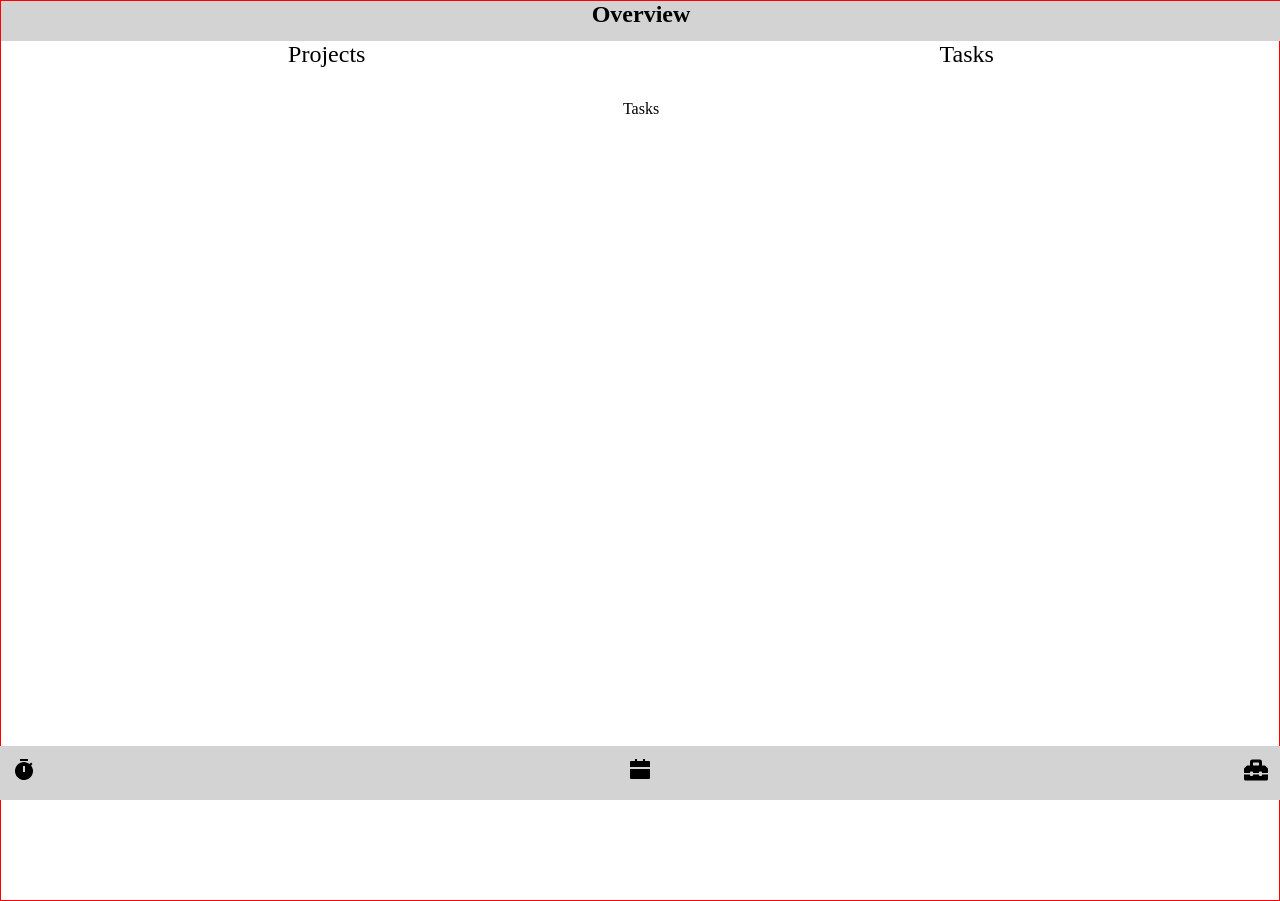
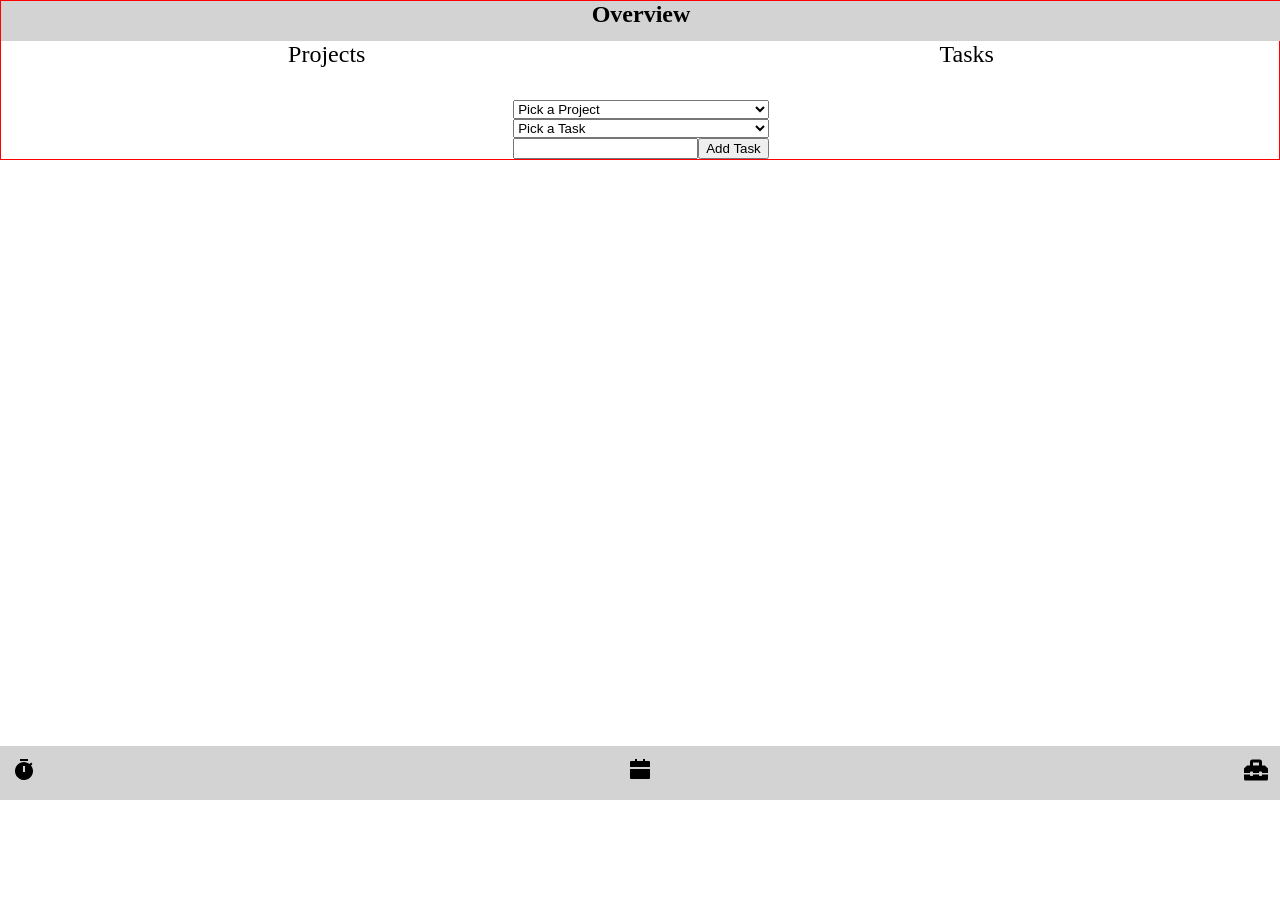
Before and after one commit to Zerowhizkey/Time-tracking-app, a React (Vite) app: page /overview/tasks in a window 1280 px wide. After the commit the page ends 800 px from the top, so only its background shows below. Built offline with nearby package versions, Linux system fonts and the light colour scheme; data requests are answered from the project's data file.

Commit message:
did alot

```diff
--- a/db.json
+++ b/db.json
@@ -1,21 +1,46 @@
 {
   "projects": [
     {
-      "id": 1,
+      "id": "9d6eda63-a6ca-4ddd-975f-bddaba0a31b3",
       "name": "Projekt nr 1",
       "color": "#4E0E9F"
     },
     {
-      "id": "d16f4fd0-d03a-4b66-b0ec-924cdf9668b1",
-      "name": "hej",
+      "id": "19507d66-74c1-41dc-94c5-92d82d653ea0",
+      "name": "lol",
+      "color": "#1e1f21ff"
+    },
+    {
+      "id": "cfb2331a-7672-4680-baec-d88183b3baab",
+      "name": "hejsan",
+      "color": "#5e72e4"
+    },
+    {
+      "id": "27b5102f-52f6-4c5e-8b05-531fb0c54369",
+      "name": "gegeg",
       "color": "#5e72e4"
     }
   ],
   "tasks": [
     {
       "id": 11,
-      "projectId": 1,
+      "projectId": "9d6eda63-a6ca-4ddd-975f-bddaba0a31b3",
       "title": "Läsa genom Reacts nya dokumentation"
+    },
+    {
+      "id": 22,
+      "projectId": "19507d66-74c1-41dc-94c5-92d82d653ea0",
+      "title": "Det funkar ?"
+    },
+    {
+      "id": "ead7f0e9-fe57-4562-abb1-3ff7e93cc846",
+      "projectId": "9d6eda63-a6ca-4ddd-975f-bddaba0a31b3",
+      "title": "Hej kanske funkar ?"
+    },
+    {
+      "id": "a2ad03f1-b9d2-40ee-9580-2128548653c8",
+      "projectId": "27b5102f-52f6-4c5e-8b05-531fb0c54369",
+      "title": "hehehehe"
     }
   ],
   "timelogs": [
--- a/package.json
+++ b/package.json
@@ -6,7 +6,7 @@
 	"scripts": {
 		"dev": "vite",
 		"dev:host": "vite --host",
-		"json:server": "json-server --watch db.json --host 192.168.1.86",
+		"json:server": "json-server --watch db.json",
 		"build": "vite build",
 		"preview": "vite preview"
 	},
--- a/src/App.jsx
+++ b/src/App.jsx
@@ -1,6 +1,7 @@
 import { createBrowserRouter, RouterProvider } from "react-router-dom";
-import { getProducts, getTasks, getTimes } from "./api/api";
+// import { getProducts, getTasks, getTimes } from "./api/api";
 import "./App.css";
+import { ProjectProvider } from "./context/ProjectContext";
 import Calendar from "./pages/Calendar";
 import Home from "./pages/Home";
 import Overview from "./pages/Overview";
@@ -16,12 +17,12 @@ const router = createBrowserRouter([
 			{
 				index: "/",
 				element: <Home />,
-				loader: async () => {
-					const products = await getProducts();
-					const tasks = await getTasks();
-					const times = await getTimes();
-					return { products, tasks, times };
-				},
+				// loader: async () => {
+				// 	const products = await getProducts();
+				// 	const tasks = await getTasks();
+				// 	const times = await getTimes();
+				// 	return { products, tasks, times };
+				// },
 				// loader: getProducts,
 			},
 			{
@@ -39,7 +40,7 @@ const router = createBrowserRouter([
 					{
 						path: "projects",
 						element: <Projects />,
-						loader: getProducts,
+						// loader: getProducts,
 					},
 					{
 						path: "tasks",
@@ -54,7 +55,9 @@ const router = createBrowserRouter([
 function App() {
 	return (
 		<div className="App">
-			<RouterProvider router={router} />
+			<ProjectProvider>
+				<RouterProvider router={router} />
+			</ProjectProvider>
 		</div>
 	);
 }
--- a/src/api/api.js
+++ b/src/api/api.js
@@ -1,13 +1,13 @@
 import axios from "axios";
 
-const URL = "http://192.168.1.86:3000";
+const URL = "http://localhost:3000";
 
 export const getProducts = async () => {
 	const { data } = await axios.request({
 		method: "get",
 		url: `${URL}/projects`,
 	});
-	// console.log(data);
+	console.log(data);
 	return data;
 };
 
--- /dev/null
+++ b/src/context/ProjectContext.jsx
@@ -0,0 +1,36 @@
+import { createContext, useContext, useState, useEffect } from "react";
+import axios from "axios";
+export const ProjectContex = createContext();
+
+export const ProjectProvider = ({ children }) => {
+	const [project, setProject] = useState([]);
+	const [task, setTask] = useState([]);
+	const [time, setTime] = useState([]);
+
+	useEffect(() => {
+		async function getProject() {
+			const { data } = await axios.request({
+				method: "get",
+				url: `http://localhost:3000/projects`,
+			});
+			setProject(data);
+		}
+		getProject();
+	}, []);
+
+	return (
+		<ProjectContex.Provider
+			value={{ project, setProject, task, setTask, time, setTime }}
+		>
+			{children}
+		</ProjectContex.Provider>
+	);
+};
+
+export const useProjects = () => {
+	const context = useContext(ProjectContex);
+	if (!context) {
+		throw new Error("UseProjects is outside ProjectProvider");
+	}
+	return context;
+};
--- a/src/pages/Home.jsx
+++ b/src/pages/Home.jsx
@@ -1,15 +1,15 @@
 import React from "react";
-import { useLoaderData } from "react-router-dom";
+// import { useLoaderData } from "react-router-dom";
 import styled from "styled-components";
+import { useProjects } from "../context/ProjectContext";
 
 const Container = styled.div`
 	display: grid;
 `;
 
-const ItemContainer = styled.div `
-display: grid;
-
-`
+const ItemContainer = styled.div`
+	display: grid;
+`;
 
 const Header = styled.div`
 	background-color: lightgray;
@@ -17,13 +17,14 @@ const Header = styled.div`
 `;
 
 const Home = () => {
-	const { products, tasks, times } = useLoaderData();
+	const { project } = useProjects();
+	// const { products, tasks, times } = useLoaderData();
 
-	const product = products.map((product) => {
-		return product.name;
-	});
-	console.log(product)
-
+	// const product = products.map((product) => {
+	// 	return product.name;
+	// });
+	// console.log(product)
+	console.log(project);
 	return (
 		<Container>
 			<Header>
@@ -42,14 +43,20 @@ const Home = () => {
 					</div>
 				</div>
 			</Header>
+			{project &&
+				project.map((proj) => (
+					<span key={proj.id} style={{ marginTop: "1em", display: "flex" }}>
+						{proj.name}
+					</span>
+				))}
 			<ItemContainer>
-				<p>{product}</p>
+				{/* <p>{product}</p> */}
 				{/* {products.map((product) => (
 					<div key={product.id} style={{ backgroundColor: product.color }}>
 						<p>{product.name}</p>
 					</div>
 				))} */}
-				{tasks.map((task) => (
+				{/* {tasks.map((task) => (
 					<div key={task.projectId}>
 						<p>{task.title}</p>
 					</div>
@@ -58,9 +65,9 @@ const Home = () => {
 					<div key={time.taskId}>
 						<p>
 							start: {time.start} end: {time.end}
-						</p>
-					</div>
-				))}
+						</p> */}
+				{/* </div> */}
+				{/* ))} */}
 			</ItemContainer>
 		</Container>
 	);
--- a/src/pages/Projects.jsx
+++ b/src/pages/Projects.jsx
@@ -1,9 +1,11 @@
-import React, { useEffect, useState } from "react";
+import React, { useState } from "react";
 import styled from "styled-components";
 import InputColor from "react-input-color";
 import axios from "axios";
 import { v4 as uuid } from "uuid";
-import { useLoaderData } from "react-router-dom";
+// import { useLoaderData } from "react-router-dom";
+import { useProjects } from "../context/ProjectContext";
+// import { getProducts } from "../api/api";
 
 const Container = styled.div`
 	display: grid;
@@ -17,50 +19,43 @@ const ProjectContainer = styled.div`
 `;
 
 const Projects = () => {
-	const projecto = useLoaderData();
 	const [color, setColor] = useState({});
-	const [project, setProject] = useState({});
+	const [input, setInput] = useState("");
+	const { project } = useProjects();
 	const unique_id = uuid();
-	// const handleClick = () => {};
-	useEffect(() => {
-		async function getProject() {
-			const { data } = await axios.request({
-				method: "get",
-				url: `http://192.168.1.86:3000/projects`,
-			});
-			setProject(data);
-		}
-		getProject();
-	}, []);
-	async function addProject(e) {
-		e.preventDefault();
 
+	async function addProject() {
 		const response = await axios.request({
 			method: "post",
-			url: `http://192.168.1.86:3000/projects`,
-			data: { id: unique_id, name: project, color: color.hex },
+			url: `http://localhost:3000/projects`,
+			data: { id: unique_id, name: input, color: color.hex },
 		});
+
 		return response.data;
 	}
-	const projectos = projecto.map((item) => {
-		return item.name;
-	});
-	// console.log(projecto);
+
+	// const handleClick = async () => {
+	// 	await addProject();
+	// 	await getProducts();
+	// };
+
+	const handleInput = (e) => {
+		setInput(e.target.value);
+	};
+	console.log(project);
 	return (
 		<Container>
 			Projects
 			<ProjectContainer>
-				<span style={{ marginTop: "1em" }}>{projectos}</span>
-				{/* <span style={{ marginTop: "1em" }}>Project 2</span> */}
-				{/* <span style={{ marginTop: "1em" }}>Project 3</span> */}
+				{project &&
+					project.map((proj) => (
+						<span key={proj.id} style={{ marginTop: "1em", display: "flex" }}>
+							{proj.name}
+						</span>
+					))}
 			</ProjectContainer>
 			<div style={{ marginTop: "2em", display: "grid" }}>
-				<input
-					required
-					type="text"
-					value={project.name}
-					onChange={(e) => setProject(e.target.value)}
-				/>
+				<input required type="text" value={input} onChange={handleInput} />
 				<div style={{ display: "flex" }}>
 					<InputColor
 						initialValue="#5e72e4"
@@ -75,3 +70,27 @@ const Projects = () => {
 };
 
 export default Projects;
+// const projecto = useLoaderData();
+// const [project, setProject] = useState({});
+// const handleClick = () => {};
+
+// const projectos = project.map((item) => {
+// 	return item.name;
+// });
+// console.log(projecto);
+{
+	/* <span style={{ marginTop: "1em" }}>Project 2</span> */
+}
+{
+	/* <span style={{ marginTop: "1em" }}>Project 3</span> */
+}
+// useEffect(() => {
+// 	async function getProject() {
+// 		const { data } = await axios.request({
+// 			method: "get",
+// 			url: `http://localhost:3000/projects`,
+// 		});
+// 		setProject(data);
+// 	}
+// 	getProject();
+// }, []);
--- a/src/pages/Tasks.jsx
+++ b/src/pages/Tasks.jsx
@@ -1,14 +1,102 @@
-import React from "react";
+import React, { useState, useEffect } from "react";
 import styled from "styled-components";
+import { useProjects } from "../context/ProjectContext";
+import axios from "axios";
+import { v4 as uuid } from "uuid";
 
 const Container = styled.div`
 	display: grid;
 	justify-content: center;
-	height: 100vh;
+	/* height: 100vh; */
 	margin-top: 2em;
 `;
+
 const Tasks = () => {
-	return <Container>Tasks</Container>;
+	const { project, task, setTask } = useProjects();
+	const [input, setInput] = useState("");
+	const [currentProject, setCurrentProject] = useState();
+	const [currentTask, setCurrentTask] = useState();
+	const unique_id = uuid();
+
+	useEffect(() => {
+		async function getTask() {
+			const { data } = await axios.request({
+				method: "get",
+				url: `http://localhost:3000/tasks`,
+			});
+			setTask(data);
+		}
+		getTask();
+	}, []);
+
+	// const projId = project.map((project) => project.id);
+	// console.log(projId)
+
+	async function addTask() {
+		const response = await axios.request({
+			method: "post",
+			url: `http://localhost:3000/tasks`,
+			data: { id: unique_id, projectId: currentProject, title: input },
+		});
+		return response.data;
+	}
+
+	const handleOption = (e) => {
+		setCurrentProject(e.target.value);
+	};
+
+	const handleTask = (e) => {
+		setCurrentTask(e.target.value);
+	};
+
+	const handleInput = (e) => {
+		setInput(e.target.value);
+	};
+	console.log(project);
+	console.log(task);
+	console.log(currentProject);
+	console.log(currentTask);
+	return (
+		// value={currentProject}
+		// value={currentTask}
+		<Container>
+			<select onChange={handleOption}>
+				<option value="">Pick a Project</option>
+				{project
+					? project.map((proj) => (
+							<option key={proj.id} value={proj.id}>
+								{proj.name}
+							</option>
+							// eslint-disable-next-line no-mixed-spaces-and-tabs
+					  ))
+					: console.log("error")}
+			</select>
+			<select onChange={handleTask}>
+				<option value="">Pick a Task</option>
+				{task
+					? task
+							.filter((ta) => currentProject === ta.projectId)
+							.map((task) => (
+								<option value={task.id} key={task.id}>
+									{task.title}
+								</option>
+							))
+					: console.log("no tasks")}
+			</select>
+			<div>
+				<input type="text" value={input} onChange={handleInput} />
+				<button onClick={addTask}>Add Task</button>
+			</div>
+		</Container>
+	);
 };
 
 export default Tasks;
+
+// if (ta.projectId === proj.id)
+// {
+// 	console.log(ta.projectId);
+// }
+// {
+// 	console.log(proj.id);
+// }
```
Also changed, not shown: .eslintrc.json.
